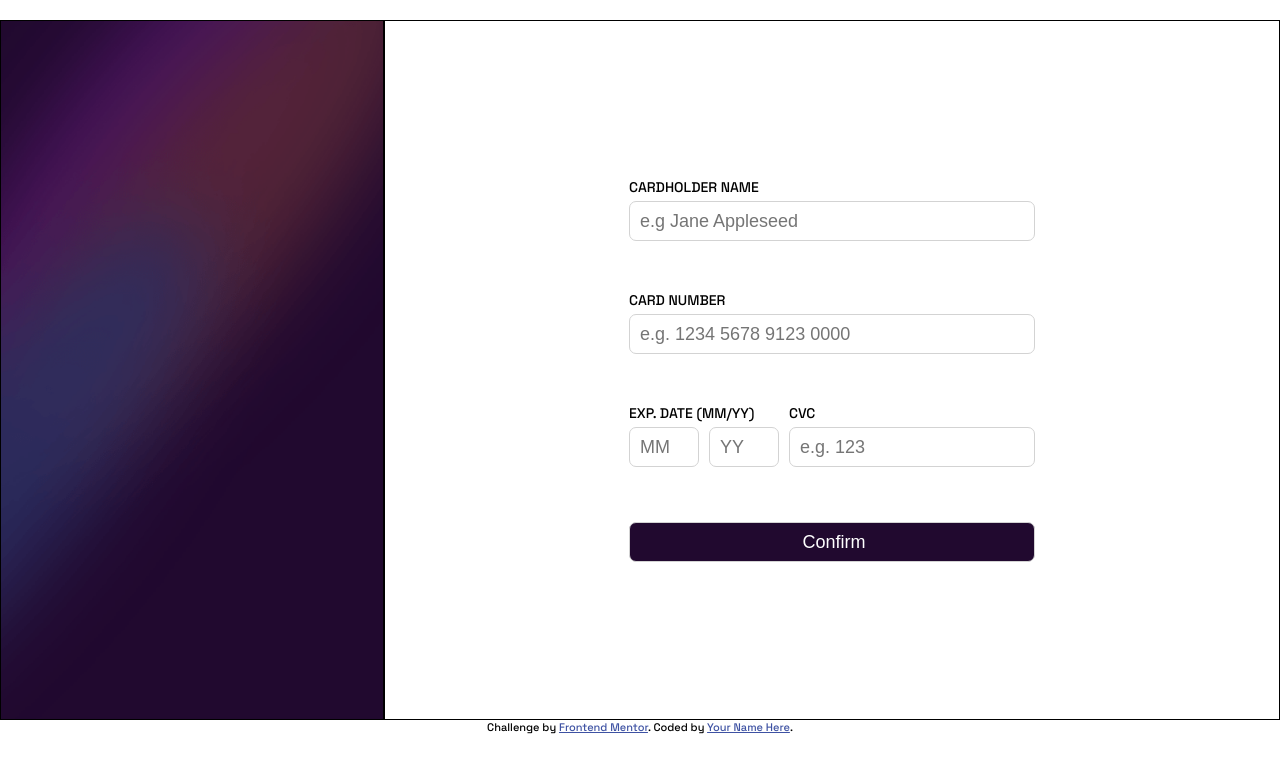
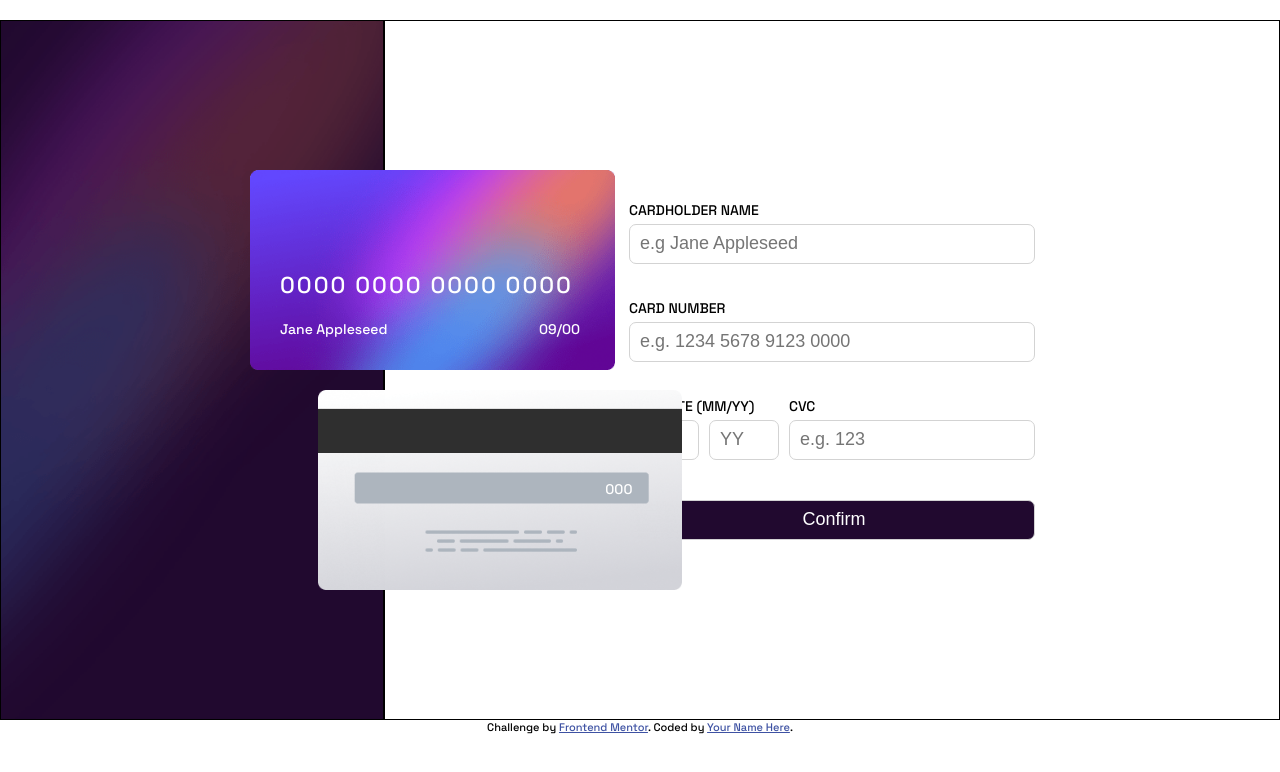
Before and after one commit to hervethi/Interactive_Card, a plain HTML site: page index.html in a window 1280 px wide. Drawn offline with Linux system fonts and the light colour scheme.

Commit message:
Affichage en temps réel des informations entrées par l'utilisateur

```diff
--- a/CSS/style.css
+++ b/CSS/style.css
@@ -9,10 +9,11 @@ body {
   height: 700px;
   margin: auto;
   font-size: 18px;
-  font-family: 'Space Grotesk', sans-serif;
+  font-family: "Space Grotesk", sans-serif;
 }
 
 main {
+  position: relative;
   display: flex;
   height: 100%;
   margin-top: 20px;
@@ -25,6 +26,73 @@ main {
   background-size: cover;
   background-repeat: no-repeat;
   border: 1px solid black;
+}
+
+#cards {
+  width: 500px;
+  position: absolute;
+  display: flex;
+  flex-direction: column;
+  align-items: center;
+  row-gap: 20px;
+  background-color: transparent;
+  left: 250px;
+  top: 150px;
+  /* border: 1px solid black; */
+}
+
+#card_front,
+#card_back {
+  height: 200px;
+  position: relative;
+}
+
+#card_front {
+    width: 100%;
+    margin-left: 0;
+}
+
+#cards img {
+  /* width: 100%; */
+  height: 100%;
+  object-fit: cover;
+}
+
+#card_number_display {
+    position: absolute;
+    left: 30px;
+    display: flex;
+    column-gap: 10px;
+    top: 100px;
+    color: white;
+    font-size: 23px;
+    letter-spacing: 2px;
+}
+
+#exp_date, #name_display {
+    position: absolute;
+    font-size: 14px;
+    top: 150px;
+    color: white;
+    font-weight: lighter;
+}
+
+#name_display {
+    left: 30px;
+}
+
+#exp_date {
+    display: flex;
+    right: 170px;
+}
+
+#cvc_display {
+    position: absolute;
+    height: 20px;
+    font-size: 14px;
+    color: white;
+    right: 50px;
+    top: 90px;
 }
 
 #form_container {
@@ -56,7 +124,7 @@ input {
 }
 
 input:focus {
-    border: 1px solid hsl(278, 94%, 30%)
+  border: 1px solid hsl(278, 94%, 30%);
 }
 
 #date_and_cvc {
@@ -92,8 +160,8 @@ input:focus {
 
 .error_message {
   height: 20px;
-    margin-top: 10px;
-    margin-bottom: 20px;
+  margin-top: 5px;
+  margin-bottom: 10px;
   color: red;
   font-size: 10px;
 }
--- a/JS/script.js
+++ b/JS/script.js
@@ -1,3 +1,35 @@
+/* Fonctions pour mettre à jour en temps réel les informations entrées par l'utilisateur */
+
+function displayInputs(inputTag, displayTag) {
+  document.getElementById(inputTag).addEventListener("input", (event) => {
+    document.getElementById(displayTag).textContent = event.target.value;
+  });
+}
+
+function displayCardNumberInput() {
+  document
+    .getElementById("cardholder_number")
+    .addEventListener("input", (event) => {
+      let target = event.target,
+        position = target.selectionEnd,
+        length = target.value.length;
+      event.target.value = event.target.value
+        .replace(/[^\d]/g, "")
+        .replace(/(.{4})/g, "$1 ")
+        .trim();
+      target.selectionEnd = position +=
+        target.value.charAt(position - 1) === " " &&
+        target.value.charAt(length - 1) === " " &&
+        length !== target.value.length
+          ? 1
+          : 0;
+      document.getElementById("card_number_display").textContent =
+        event.target.value;
+    });
+}
+
+/* Fonctions pour tester les regex */
+
 function checkInputEmpty(tag) {
   if (document.getElementById(tag).value == "") {
     return true;
@@ -5,10 +37,12 @@ function checkInputEmpty(tag) {
 }
 
 function testNumbers(regex, tag) {
-  if (regex.test(tag.value)) {
+  if (regex.test(tag.value.replace(/\s/g, ""))) {
     return true;
   }
 }
+
+/* Fonctions pour afficher les messages de vérification des entrées utilisateurs */
 
 function showInputEmpty(inputTag, messageTag) {
   document.getElementById(inputTag).style.border = "1px solid red";
@@ -66,4 +100,9 @@ function checkInputs() {
   });
 }
 
+displayInputs("cardholder_name", "name_display");
+displayCardNumberInput();
+displayInputs("exp_date_month", "display_month");
+displayInputs("exp_date_year", "display_year");
+displayInputs("cvc", "cvc_display");
 checkInputs();
--- a/index.html
+++ b/index.html
@@ -34,6 +34,22 @@
     <header></header>
     <main>
       <div id="background"></div>
+      <div id="cards">
+        <div id="card_front">
+          <div id="card_number_display">0000 0000 0000 0000</div>
+          <div id="name_display">Jane Appleseed</div>
+          <div id="exp_date">
+            <div id="display_month">09</div>
+            /
+            <div id="display_year">00</div>
+          </div>
+          <img src="assets/images/bg-card-front.png" />
+        </div>
+        <div id="card_back">
+          <div id="cvc_display">000</div>
+          <img src="assets/images/bg-card-back.png" />
+        </div>
+      </div>
       <div id="form_container">
         <form id="informations">
           <label for="cardholder_name">CARDHOLDER NAME</label>
@@ -50,6 +66,7 @@
             name="cardholder_number"
             type="text"
             placeholder="e.g. 1234 5678 9123 0000"
+            maxlength="19"
           />
           <div id="error_number" class="error_message"></div>
           <div id="date_and_cvc">
@@ -75,7 +92,13 @@
             </div>
             <div id="cvc_number">
               <label for="cvc">CVC</label>
-              <input id="cvc" name="cvc" type="text" placeholder="e.g. 123" maxlength="3"/>
+              <input
+                id="cvc"
+                name="cvc"
+                type="text"
+                placeholder="e.g. 123"
+                maxlength="3"
+              />
               <div id="error_cvc" class="error_message"></div>
             </div>
           </div>
```
Lines whose indentation alone changed are shown as unchanged.
